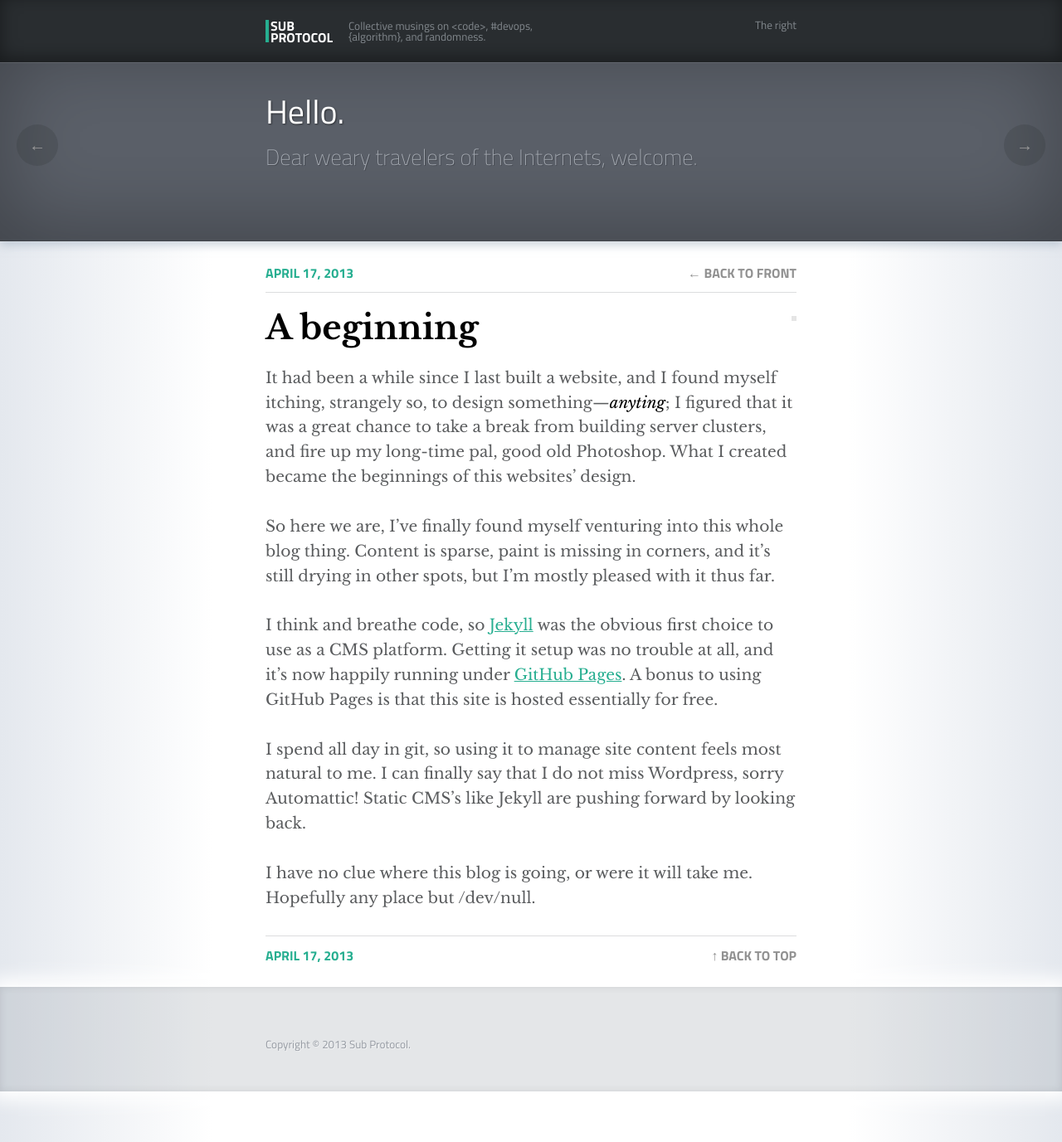
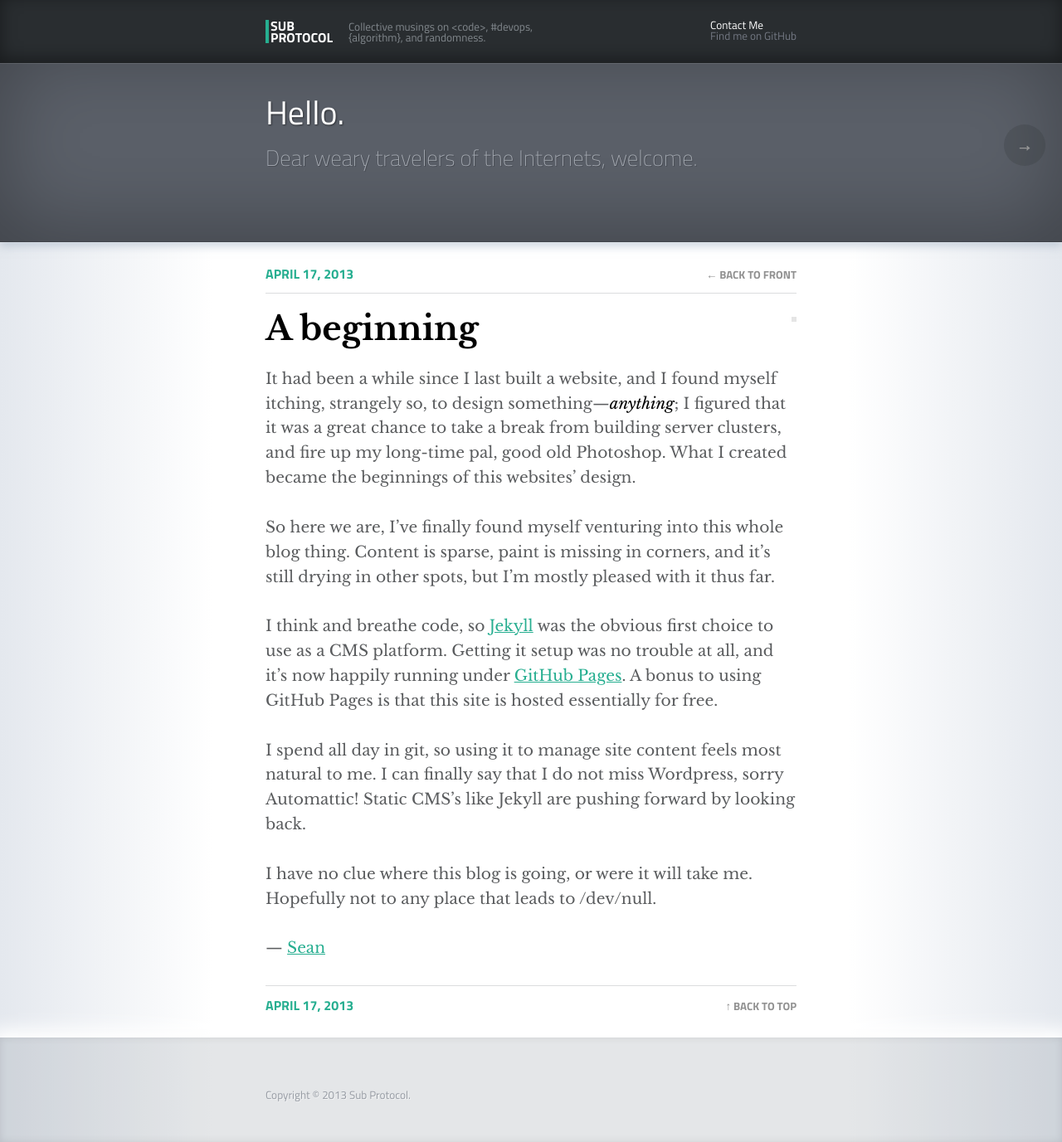
Before and after one commit to subprotocol/subprotocol.github.io, a Jekyll site: the page built from _posts/2013-04-17-hello.md, in a window 1280 px wide. Shown: the whole page at 83% size. Built offline with Jekyll 4.4.1, drawn with Linux system fonts in a browser that asks for light colours; Markdown is read by kramdown in place of the engine named in the settings.

Commit message:
misc tweaks

```diff
--- a/_layouts/default.html
+++ b/_layouts/default.html
@@ -19,7 +19,8 @@
 				</p>
 			</div>
 			<div class="right">
-				The right
+				<a class="email" href="mailto:smprotocol@gmail.com">Contact Me</a>
+				<br/><a class="github" href="http://github.com/subprotocol">Find me on GitHub</a>
 			</div>
 			<div style="clear: both;">
 			</div>
--- a/_layouts/post.html
+++ b/_layouts/post.html
@@ -22,6 +22,9 @@ layout: default
 	</header>
 	<section>
 		{{ content }}
+		<p>
+			&mdash; <a href="mailto:{{ page.email }}">{{ page.author }}</a>
+		</p>
 	</section>
 	<footer>
 		<ul class="article-date">
--- a/_posts/2013-04-17-hello.md
+++ b/_posts/2013-04-17-hello.md
@@ -1,5 +1,7 @@
 ---
 layout: post
+author: Sean
+email: smprotocol@gmail.com
 title: Hello.
 synopsis: Dear weary travelers of the Internets, welcome.
 ---
@@ -8,7 +10,7 @@ synopsis: Dear weary travelers of the Internets, welcome.
 A beginning
 ===========
 
-It had been a while since I last built a website, and I found myself itching, strangely so, to design something&mdash;*anyting*; I figured that it was a great chance to take a break from building server clusters, and fire up my long-time pal, good old Photoshop. What I created became the beginnings of this websites' design.
+It had been a while since I last built a website, and I found myself itching, strangely so, to design something&mdash;*anything*; I figured that it was a great chance to take a break from building server clusters, and fire up my long-time pal, good old Photoshop. What I created became the beginnings of this websites' design.
 
 So here we are, I've finally found myself venturing into this whole blog thing. Content is sparse, paint is missing in corners, and it's still drying in other spots, but I'm mostly pleased with it thus far.
 
@@ -18,4 +20,4 @@ I think and breathe code, so [Jekyll](http://jekyllrb.com/) was the obvious firs
 I spend all day in git, so using it to manage site content feels most natural to me. I can finally say that I do not miss Wordpress, sorry Automattic! Static CMS's like Jekyll are pushing forward by looking back.
 
 
-I have no clue where this blog is going, or were it will take me. Hopefully any place but /dev/null.
+I have no clue where this blog is going, or were it will take me. Hopefully not to any place that leads to /dev/null.
--- a/css/style.css
+++ b/css/style.css
@@ -106,10 +106,12 @@ body {
 
 #article-nav a[rel="prev"] {
 	left: 20px;
+	-webkit-text-stroke: 0.5px;
 }
 
 #article-nav a[rel="next"] {
 	right: 20px;
+	-webkit-text-stroke: 0.5px;
 }
 
 
@@ -151,7 +153,7 @@ article {
 	font-size: 12pt;
 	font-weight: 700;
 	width: 80px;
-	height: 27px;
+	height: 28px;
 	padding-left: 2px;
 	border-left: 4px solid #26ae90;
 
@@ -169,6 +171,15 @@ article {
 	position: absolute;
 	width: 240px;
 	margin: -26px 0px 0px 100px;
+}
+
+#header .github {
+	color: #737883;
+}
+
+#header .email:hover, #header .github:hover {
+	color: #26ae90;
+	-webkit-transition: color 0.2s;
 }
 
 
@@ -242,6 +253,8 @@ footer .article-date {
 .article-date a {
 	color: #919191;
 	text-decoration: none;
+
+	font-size: 10pt;
 }
 
 .article-date a:hover {
```
Also changed, not shown: _posts/2012-02-25-this-is-a-test.md (deleted, +0 -70 lines), _posts/2013-04-18-introducing-verlet-js.md (+2 -0 lines).
